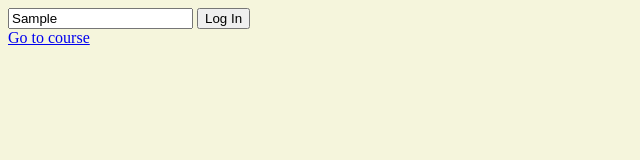
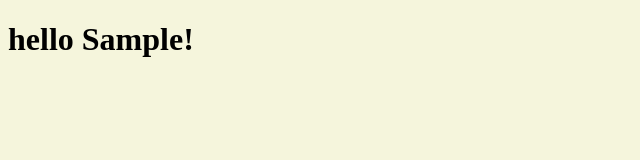
Before and after one commit to bkdragon0228/chrome-app-js, a plain HTML site: page index.html in a window 1280 px wide. Both pictures are taken after typing "Sample" into the empty fields and a click on the input "Log In". Shown: the whole page, without its empty margins (0-640 px from the left). Drawn offline with Linux system fonts and the light colour scheme.

Commit message:
입력받은 값을 저장하고 화면에 띄우기

```diff
--- a/app.js
+++ b/app.js
@@ -2,25 +2,18 @@
 
 const loginForm = document.querySelector("#login-form");
 const loginInput = document.querySelector("#login-form input");
+const greeting = document.querySelector("#greeting");
 
-const link = document.querySelector("a");
+const HIDEN_CLASSNAME = "hidden";
+// string만 표함된 변수는 대문자로 저장하는 관습
 
 function onLoginSubmit(info) {
-  // event에 호출된 함수에 들어가는 매개변수, 이벤트에 대한 부분이 저장되어있다.
-  info.preventDefault(); // 새로고침을 막음(브라우저의 기본동작을 막는다..)
-  console.log(info);
+  info.preventDefault();
+  loginForm.classList.add(HIDEN_CLASSNAME);
   const username = loginInput.value;
-  console.log(username);
+
+  greeting.innerText = `hello ${username}!`;
+  greeting.classList.remove(HIDEN_CLASSNAME);
 }
 
-function handleLinkClick(event) {
-  //js가 넣어주는 첫번쨰 매개변수, 일어난 이벤트에 대한 정보를 담은 객체
-  event.preventDefault(); // 기본동작을 막았다.
-  console.log(event);
-}
 loginForm.addEventListener("submit", onLoginSubmit);
-// 제출이 일어나면 함수를 실행
-// 허나 새로고침이 일어나는 문제가 발생(기본으로 그렇게 되어있는 구조)
-
-link.addEventListener("click", handleLinkClick); // 함수 이름만 주고 실행은 js의 몫
-// a의 기본동작은 이동!
--- a/index.html
+++ b/index.html
@@ -15,11 +15,10 @@
         type="text"
         placeholder="what is your name?"
       />
-      <!-- <button>Log In</button> -->
-      <!-- form안에서 버튼은 submit의 역할 -->
       <input type="submit" value="Log In" />
     </form>
-    <a href="http://nomadcoders.co">Go to course</a>
+    <h1 id="greeting" class="hidden"></h1>
+    <!-- 숨겨놓음 -->
     <script src="./app.js"></script>
   </body>
 </html>
--- a/style.css
+++ b/style.css
@@ -1,3 +1,6 @@
 body {
     background-color: beige;
 }
+.hidden {
+    display: none;
+}
```
